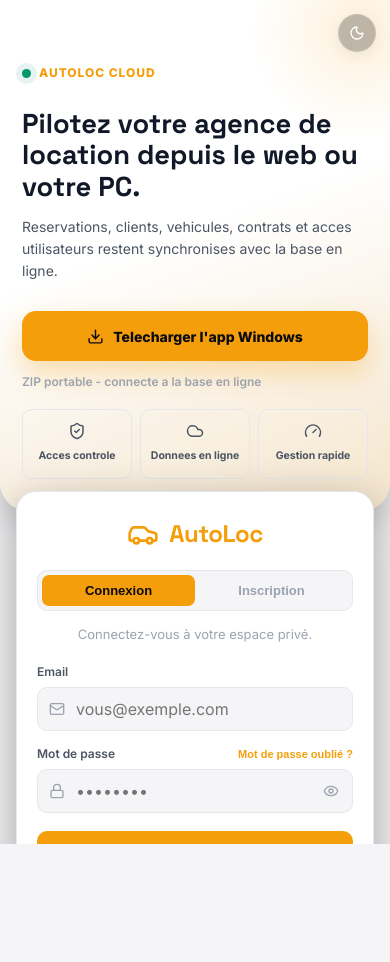
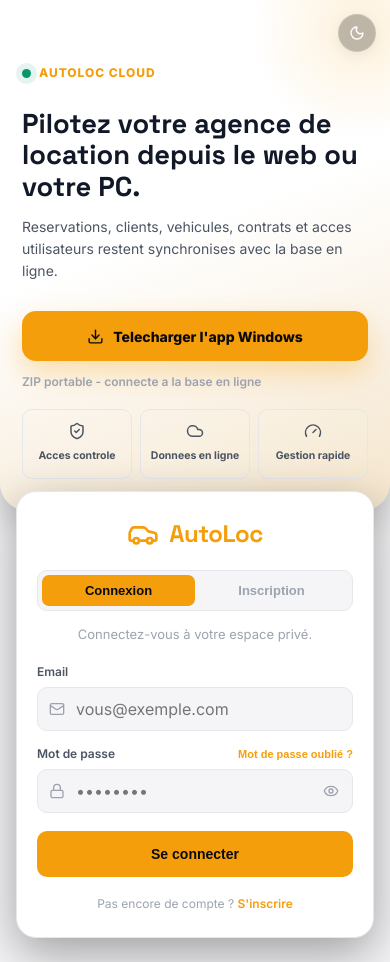
Before and after one commit to islam-ch001/autoloc, a React (Vite) app: page /login in a window 390 px wide. Before the commit the page ends 844 px from the top, so only its background shows below. Built offline with nearby package versions, Linux system fonts and the light colour scheme; no server answers.

Commit message:
fix(login): permettre le scroll vertical sur la landing page mobile

```diff
--- a/src/index.css
+++ b/src/index.css
@@ -952,13 +952,22 @@
 
 /* ===== MOBILE LANDING PAGE (≤ 640px) ===== */
 @media (max-width: 640px) {
+  /* IMPORTANT : permettre le scroll vertical sur la page de connexion */
+  html:has(.login-shell), body:has(.login-shell), #root:has(.login-shell) {
+    overflow: auto !important;
+    height: auto !important;
+    min-height: 100% !important;
+  }
   .login-shell {
+    height: auto !important;
     min-height: 100vh;
     min-height: 100dvh;
     padding: 0 !important;
-    align-items: stretch !important;
-    place-items: stretch !important;
+    align-items: start !important;
+    place-items: start stretch !important;
     background: var(--bg) !important;
+    overflow: visible !important;     /* le scroll se fait au niveau body */
+    display: block !important;        /* simplifier : block scrollable */
   }
 
   .login-stage {
```
